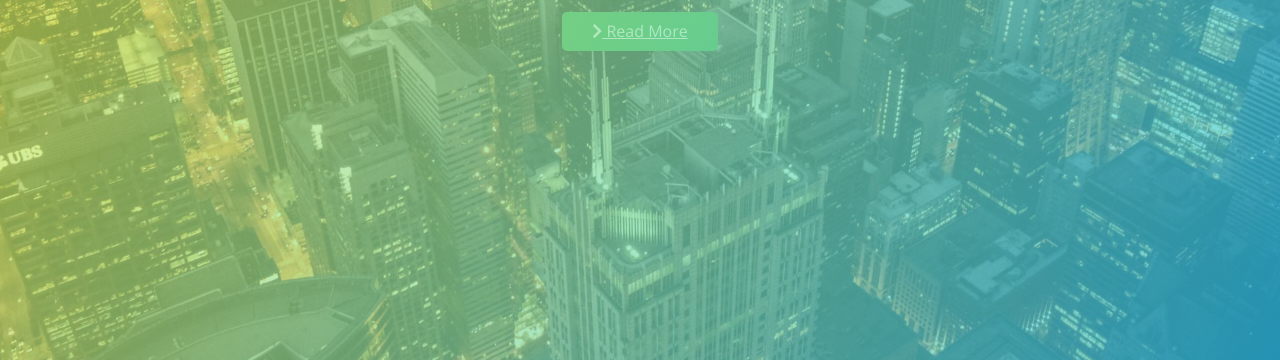
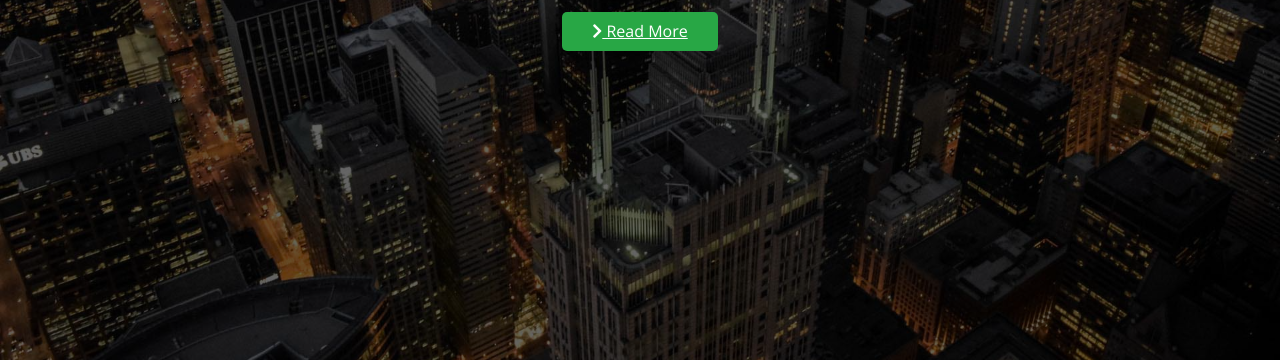
Before and after one commit to Blue-Eyes-FrontEnd-Dragon/EdgeLedger, a website: page docs/index.html in a window 1280 px wide. Shown: the part 440-800 px from the top of the page. Drawn offline with nearby package versions, Linux system fonts and the light colour scheme.

Commit message:
Add header overlay styles

```diff
--- a/assets/sass/partials/layout/_header.scss
+++ b/assets/sass/partials/layout/_header.scss
@@ -1,4 +1,9 @@
 .hero {
+
+    * {
+        z-index: 10;
+    }
+
     background: url('/assets/images/home/showcase.jpg') no-repeat center center/cover;
     height: 100vh;
     position: relative;
@@ -42,6 +47,6 @@
     left: 0;
     width: 100%;
     height: 100%;
-    background-image: linear-gradient(120deg, #eaee44, #33d0ff);
-    opacity: .7;
+    // background-image: linear-gradient(120deg, #eaee44, #33d0ff);
+    background: rgba(0, 0, 0, .6);
 }
```
Also changed, not shown: docs/css/main.css, docs/css/main.min.css, 2 other files.
